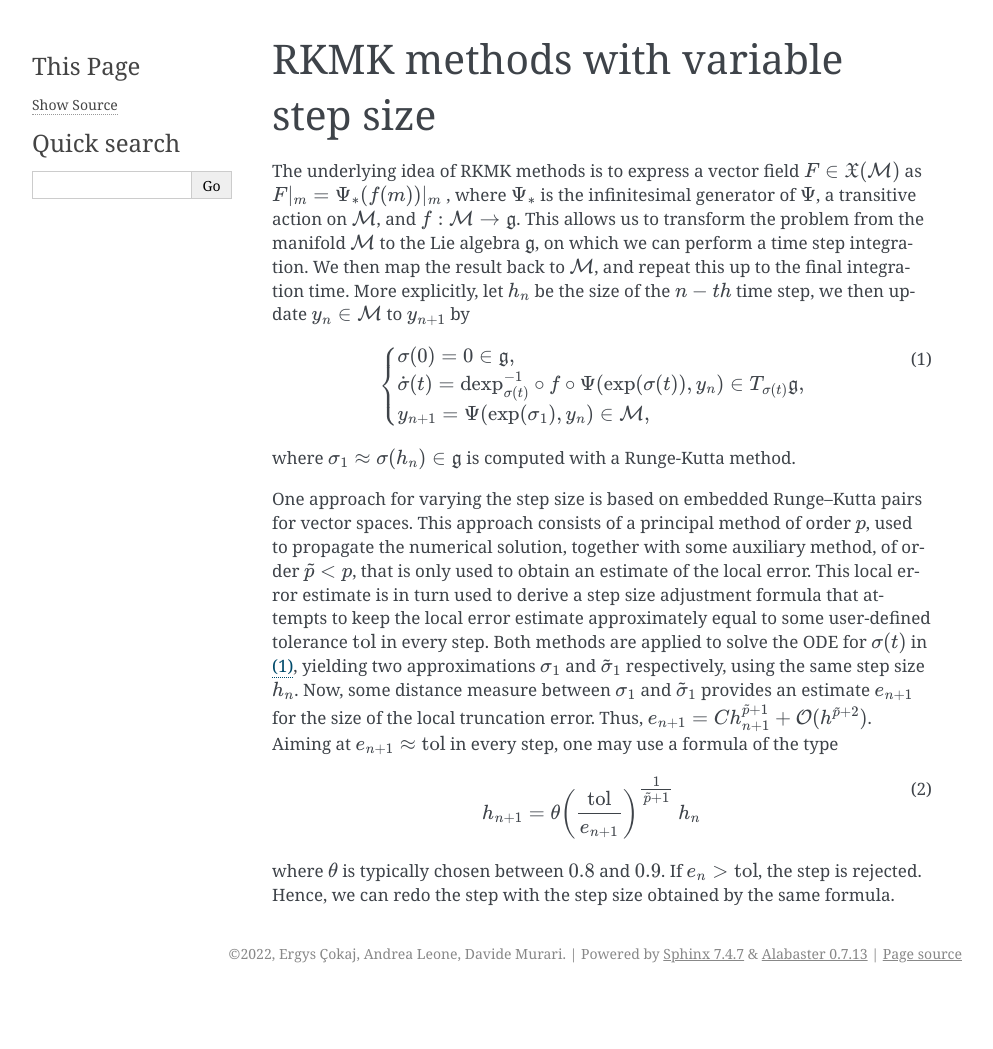
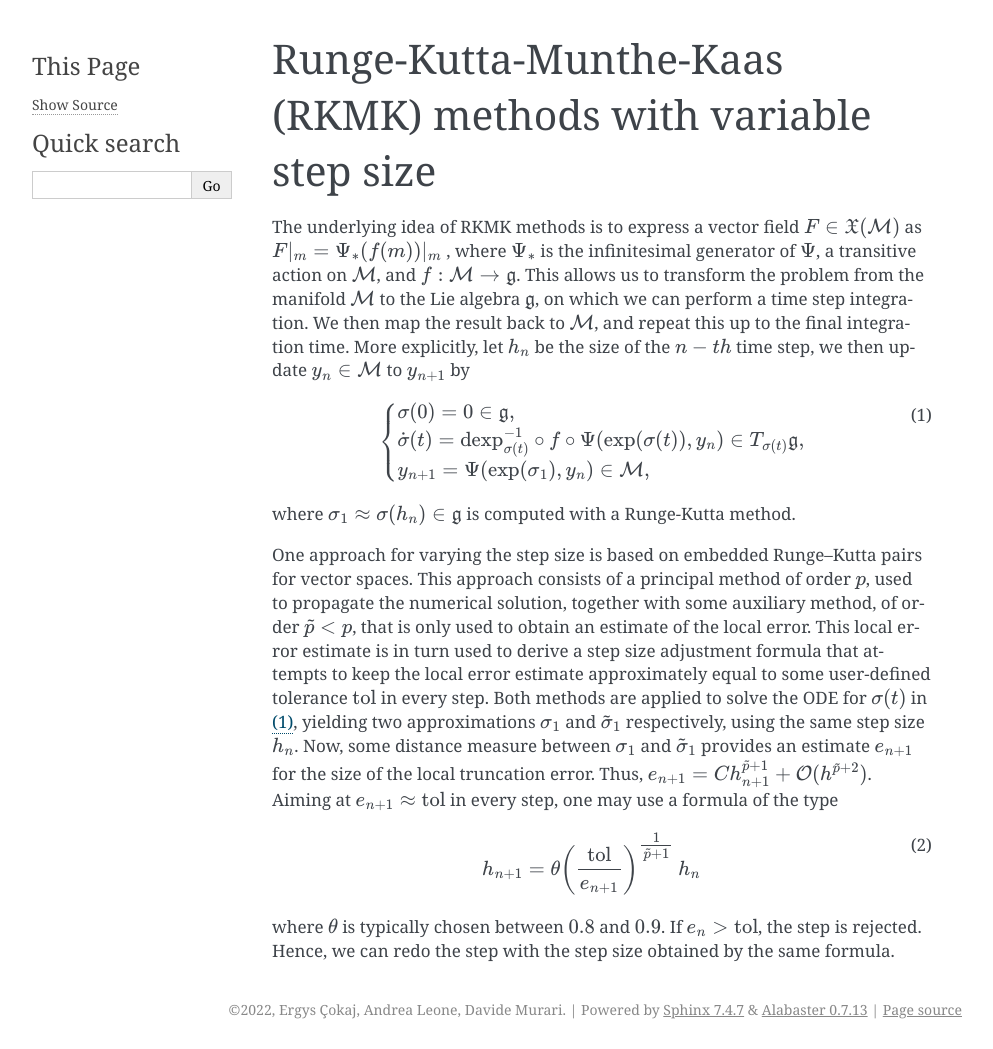
Before and after one commit to THREAD-3-2/variable_stepsize_lie_group_integrator, a Sphinx documentation site: the page built from docs/RKMK_var_step.rst, in a window 1280 px wide. Shown: the whole page, without its empty margins (148-1141 px from the left). Built offline with Sphinx 7.4.7, drawn with Linux system fonts in a browser that asks for light colours; before the commit the page ends 993 px from its top, so only the background shows below that.

Commit message:
Update RKMK_var_step.rst

```diff
--- a/docs/RKMK_var_step.rst
+++ b/docs/RKMK_var_step.rst
@@ -1,8 +1,8 @@
 .. _RKMK_var_step:
 
-====================================
-RKMK methods with variable step size
-====================================
+==============================================================
+Runge-Kutta-Munthe-Kaas (RKMK) methods with variable step size
+==============================================================
 
 The underlying idea of RKMK methods is to express a vector field :math:`F\in\mathfrak{X}(\mathcal{M})` as :math:`F\vert_m = \Psi_*(f(m))\vert_m` , where :math:`\Psi_*` is the infinitesimal generator of :math:`\Psi`, a transitive action on :math:`\mathcal{M}`, and :math:`f:\mathcal{M}\rightarrow\mathfrak{g}`. This allows us to transform the problem from the manifold :math:`\mathcal{M}` to the Lie algebra :math:`\mathfrak{g}`, on which we can perform a time step integration. We then map the result back to :math:`\mathcal{M}`, and repeat this up to the final integration time.  More explicitly, let :math:`h_n` be the size of the :math:`n-th` time step, we then update :math:`y_n\in\mathcal{M}` to :math:`y_{n+1}` by
 
```
